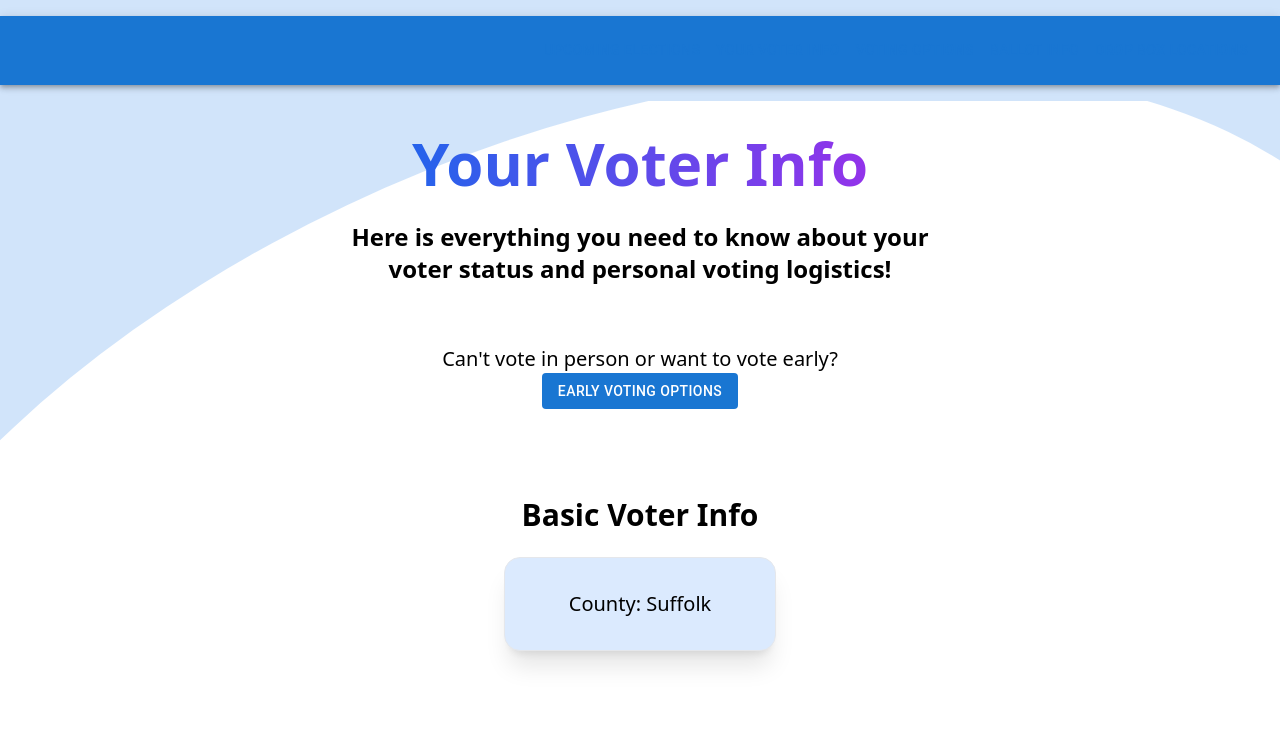
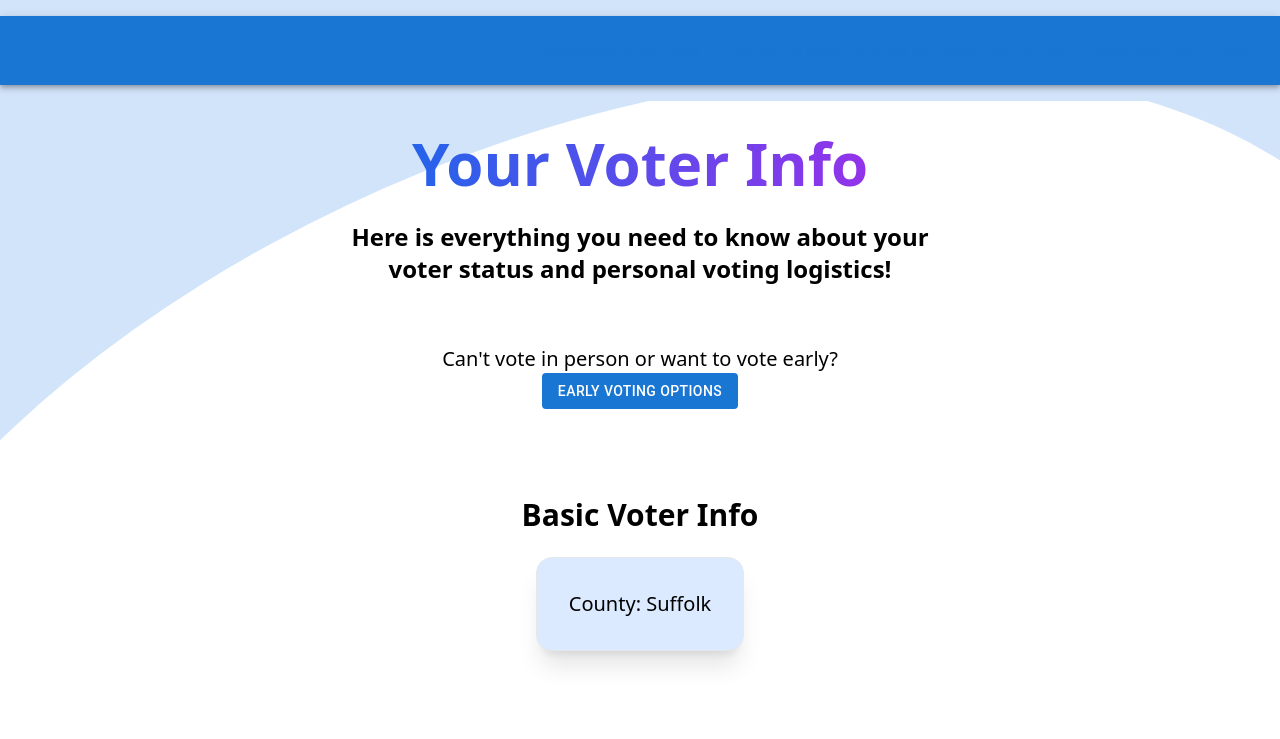
Before and after one commit to BU-Spark/pitne-voter-app, a Next.js app in the folder client/: page /voterInfo in a window 1280 px wide. Shown: the top 739 px of the page. Built offline with nearby package versions, Linux system fonts and the light colour scheme.

Commit message:
another small style change

```diff
--- a/client/src/pages/upcomingElections/electionCard.tsx
+++ b/client/src/pages/upcomingElections/electionCard.tsx
@@ -62,11 +62,5 @@ export default function ElectionCard({ electionName = 'Preliminary Municipal Ele
                 </div>
             </div>
         </div>
-
-
-
-
-
-
     )
 }
--- a/client/src/pages/upcomingElections/electionDates.tsx
+++ b/client/src/pages/upcomingElections/electionDates.tsx
@@ -60,8 +60,7 @@ export default function ElectionDates() {
 
     return (
         <div>
-            {isLoading ? (
-                <p>Loading...</p>
+            {isLoading ? ( null
             ) : (
                 <div>
                     {sortedElectionDates.length === 0 ? (
@@ -76,8 +75,5 @@ export default function ElectionDates() {
                 </div>
             )}
         </div>
-
-
     )
-
 }
--- a/client/src/pages/voterInfo/index.tsx
+++ b/client/src/pages/voterInfo/index.tsx
@@ -30,8 +30,8 @@ export default function VoterInfo() {
                         <div className='md:col-span-1 hidden md:block'>
                         </div>
                         <div className="space-y-4 mx-10 my-1 p-8 rounded-2xl shadow-xl border border-gray-200  col-span-4 lg:col-span-2 bg-blue-100">
-                            <div className="space-y-4 w-full px-4">
-                                <div className="w-full px-4 text-center">
+                            <div className="space-y-4 w-full">
+                                <div className="w-full text-center">
                                     <p className='text-xl text-black-600 '>County: Suffolk</p>
                                 </div>
                             </div>
```
